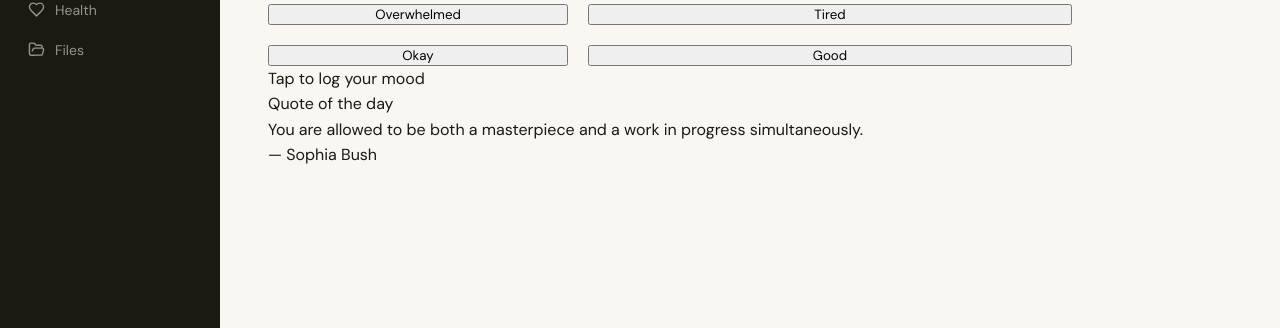
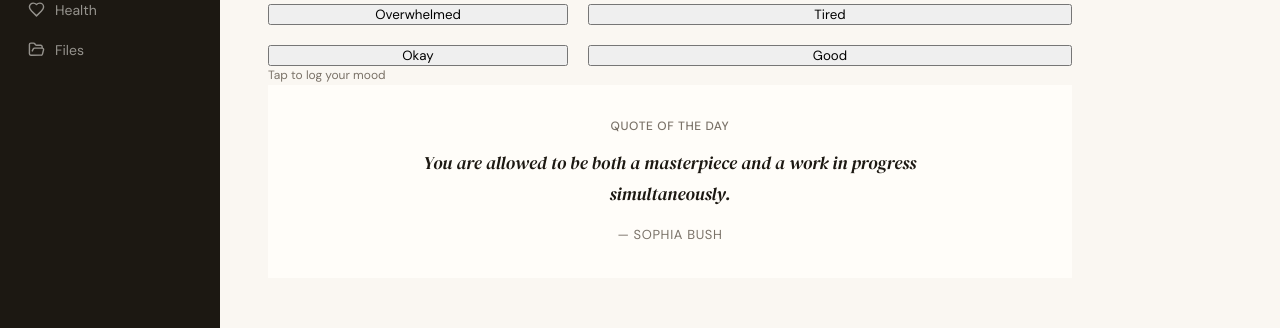
Before and after one commit to tenarosenblum/tena-app, a React (Vite) app: page / in a window 1280 px wide. Shown: the part 366-694 px from the top of the page. Built offline with nearby package versions, Linux system fonts and the light colour scheme; no server answers; the database is empty.

Commit message:
fix this

```diff
--- a/src/pages/DailyPage.css
+++ b/src/pages/DailyPage.css
@@ -42,4 +42,64 @@
   height: 4px;
   background: var(--ink-faint);
   border-radius: 4px;
-  overflow: hidd
+  overflow: hidden;
+  text-overflow: ellipsis;
+}
+
+.mood-btn:hover {
+  background: var(--terracotta);
+  color: white;
+  border-color: var(--terracotta);
+}
+
+.mood-hint {
+  font-size: 12px;
+  color: var(--ink-muted);
+}
+
+.quote-section {
+  grid-column: 1 / -1;
+  display: flex;
+  flex-direction: column;
+  align-items: center;
+  text-align: center;
+  padding: 32px 40px;
+  background: var(--warm-white);
+  border-color: var(--border);
+}
+
+.quote-mark {
+  display: none;
+}
+
+.quote-text {
+  font-family: var(--font-display);
+  font-size: 18px;
+  color: var(--ink);
+  line-height: 1.7;
+  max-width: 600px;
+  margin-bottom: 16px;
+  font-style: italic;
+}
+
+.quote-author {
+  font-size: 13px;
+  color: var(--ink-muted);
+  letter-spacing: 0.05em;
+  text-transform: uppercase;
+}
+
+.quote-title {
+  font-size: 12px;
+  font-weight: 500;
+  color: var(--ink-muted);
+  text-transform: uppercase;
+  letter-spacing: 0.05em;
+  margin-bottom: 12px;
+}
+
+@media (max-width: 768px) {
+  .daily-page { padding: 24px 20px; }
+  .daily-grid { grid-template-columns: 1fr; }
+  .tasks-section, .ask-section, .mood-section { grid-column: 1; grid-row: auto; }
+}
```
